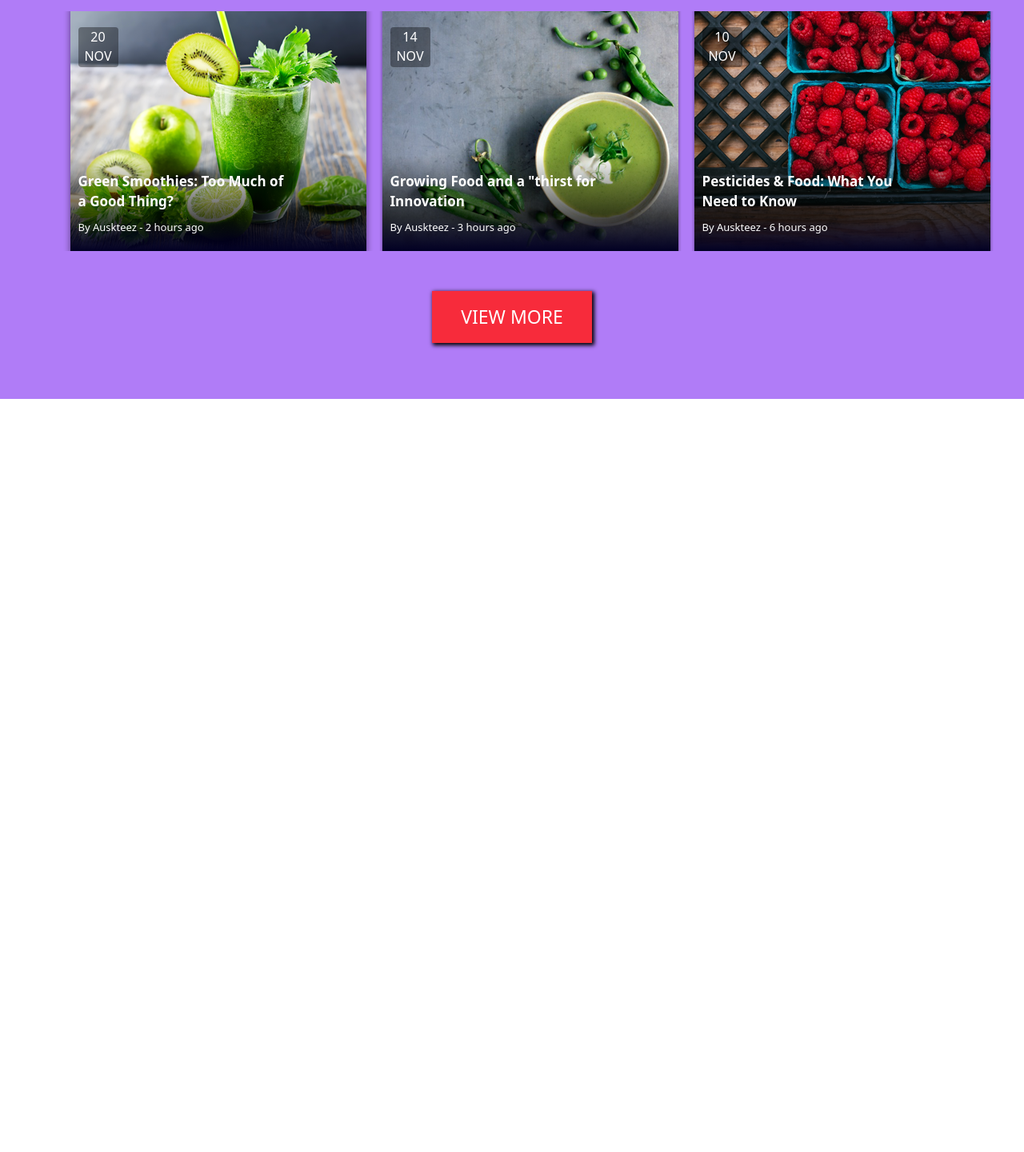
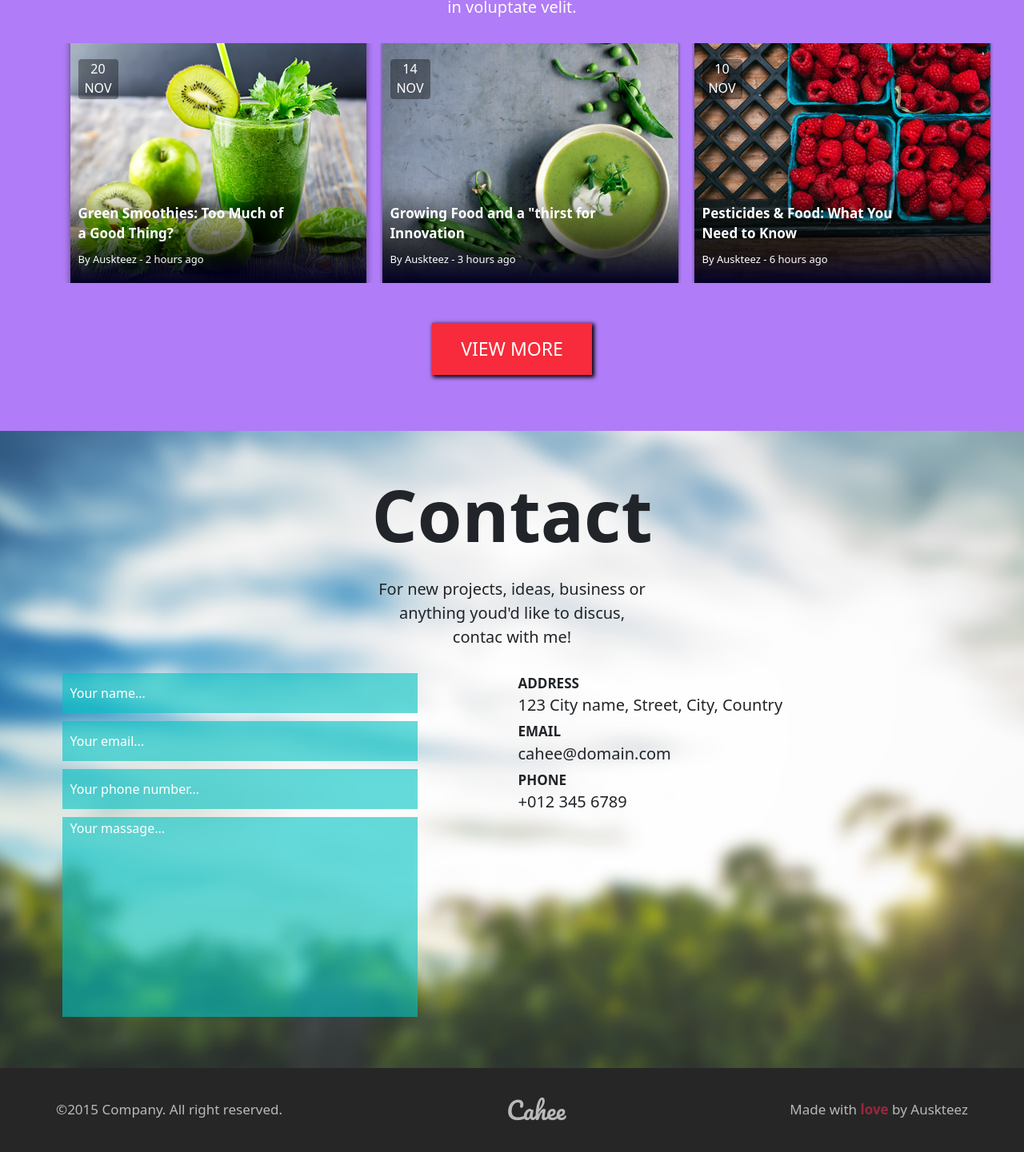
Before and after one commit to lizaq94/Web-week-challenge-2, a plain HTML site: page index.html in a window 1280 px wide. Shown: the part 3771-5212 px from the top of the page at 80% size. Before the commit the page ends 4270 px from the top, so only its background shows below. Drawn offline with nearby package versions, Linux system fonts and the light colour scheme.

Commit message:
Add and styling contact section & footer

```diff
--- a/css/style.css
+++ b/css/style.css
@@ -30,6 +30,7 @@ html {
   width: 100%;
   height: 100vh;
   background: center / cover no-repeat url(../img/header_bg.png);
+
 }
 .header__row {
   width: 100%;
@@ -106,7 +107,7 @@ html {
   display: flex;
   flex-direction: column;
   justify-content: center;
-  height: 90%;
+  height: 100%;
 }
 
 .baner__info-title {
@@ -206,9 +207,7 @@ html {
   justify-content: center;
   align-items: flex-start;
   flex-direction: column;
-
 }
-
 
 .services__title {
   height: 100vh;
@@ -310,13 +309,13 @@ html {
 
 .subscribe{
   background-image: url(../img/sub_bg.png);
-  background-position-x: 15vw;
+  background-position-x: 5vw;
   background-repeat: no-repeat;
 }
 
 
 .subscribe__row {
-  height: 45vh;
+  height: 50vh;
   display: flex;
   align-content: center;
 }
@@ -338,10 +337,11 @@ html {
   width: 100%;
   display: flex;
   align-items: center;
+
 }
 
 
-.form__item {
+.form__item{
   width: 65%;
   height: 5rem;
   font-size: 1.6rem;
@@ -470,9 +470,100 @@ html {
 
 .blog__button:hover {
   background-color: #cf2432;
-
 }
 
+.contact {
+  background-image: url(../img/contact_bg.png);
+  background-position: center;
+  background-size: cover;
+  background-repeat: no-repeat;
+}
+
+.contact__title {
+  text-align: center;
+  padding-top: 5rem;
+}
+.contact__paragraph {
+  display: flex;
+  justify-content: center;
+  padding: 2rem 0;
+}
+
+.contact__paragraph .paragraph {
+  width: 30%;
+}
+
+.form__box {
+  margin-bottom: 5rem;
+}
+.form__item-contact {
+  width: 80%;
+  height: 5rem;
+  background-color: rgba(0, 196, 196, .6);
+  border: none;
+  color: #fff;
+  margin-bottom: 1rem;
+  transition: .2s all linear;
+}
+
+.form__item-big {
+  height: 25rem;
+  resize: none;
+}
+
+.form__item-contact::placeholder {
+  color: #fff;
+  font-weight: var(--light);
+}
+
+.form__item-contact:active,
+.form__item-contact:focus {
+  border: none;
+  outline: none;
+  background-color: rgba(0, 196, 196, 1);
+  font-weight: var(--bold);
+}
+
+.address__title {
+  font-size: 1.7rem;
+  font-weight: var(--bold) ;
+  text-transform: uppercase;
+}
+.address__text {
+  font-size: 2rem;
+  font-weight: var(--light);
+  padding-bottom: .5rem;
+}
+
+.footer {
+  background-color: #262626;
+  color: #b9b9b9;
+}
+
+.footer__wrapper {
+  width: 100%;
+  display: flex;
+  justify-content:space-between;
+  align-items: center;
+  padding: 3rem 0;
+}
+
+
+.footer__rights,
+.footer__info {
+  font-size: 1.7rem;;
+}
+
+.footer__logo {
+  font-size: 3rem;
+  font-family: "Pacifico",
+  cursive;
+}
+
+.footer__info span {
+  color: #96283d;
+  font-weight: var(--bold);
+}
 
 
 
--- a/index.html
+++ b/index.html
@@ -43,7 +43,7 @@
           </nav>
         </div>
         <div class="row header__baner">
-          <div class="col-md-6 baner__info">
+          <div class="col-md-6  baner__info">
             <h1 class="baner__info-title">Fresh life</h1>
             <p class="baner__info-paragraph">
               Sed do eiusmod tempor incididunt ut labore et dolore magna
@@ -178,7 +178,7 @@
           </div>
         </div>
     </section>
-    <div class="section blog">
+    <section class="blog">
       <div class="container blog__container">
         <div class="row blog__row">
           <div class="blog__title">
@@ -205,7 +205,46 @@
           <button class="button blog__button">view more</button>
         </div>
       </div>
-    </div>
+    </section>
+    <section class="contact">
+      <div class="container contact__container">
+        <div class="row container__row">
+          <div class="contact__title">
+            <h2 class="title">Contact</h2>
+          </div>
+          <div class="contact__paragraph">
+            <p class="paragraph">For new projects, ideas, business or anything youd'd like to discus, contac with me!</p>
+          </div>
+          <div class="col-md-6 contact__form">
+            <form class="form__box">
+              <input type="name" class="form__item form__item-contact" placeholder="Your name...">
+              <input type="email" class="form__item form__item-contact" placeholder="Your email...">
+              <input type="tel" class="form__item form__item-contact" placeholder="Your phone number...">
+               <textarea name="message" class="form__item form__item-contact form__item-big" placeholder="Your massage..."></textarea>
+            </form>
+          </div>
+          <div class="col-md-6 contact__address">
+            <div class="address__title">Address</div>
+            <div class="address__text">123 City name, Street, City, Country</div>
+            <div class="address__title">Email</div>
+            <div class="address__text">cahee@domain.com</div>
+            <div class="address__title">Phone</div>
+            <div class="address__text">+012 345 6789</div>
+          </div>
+        </div>
+      </div>
+    </section>
+    <footer class="footer">
+      <div class="container footer__container">
+        <div class="row footer__row">
+          <div class="footer__wrapper">
+            <div class="footer__rights">&copy2015 Company. All right reserved.</div>
+            <div class="footer__logo">Cahee</div>
+            <div class="footer__info">Made with <span>love</span> by Auskteez</div>
+          </div>
+        </div>
+      </div>
+    </footer>
   </div>
 
   <script src="https://cdn.jsdelivr.net/npm/bootstrap@5.0.0-beta1/dist/js/bootstrap.bundle.min.js"
```
Also changed, not shown: img/contact_bg.png (added).
